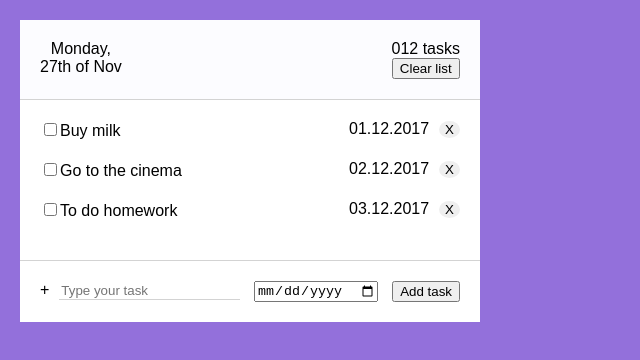
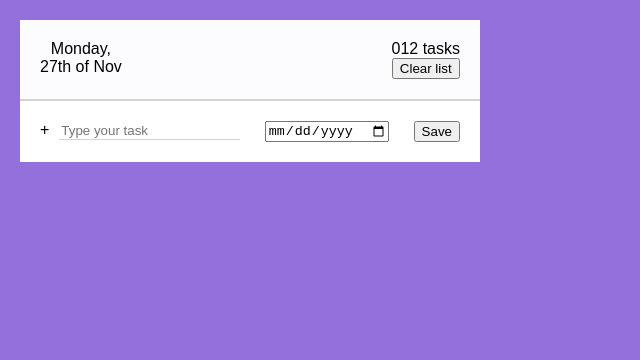
Before and after one commit to AlenaDmit/react-first-app, a React app: page /#/edit in a window 1280 px wide. Before the commit this address led to /. Shown: the top 360 px of the page, without its empty margins (0-640 px from the left). Built offline with nearby package versions, Linux system fonts and the light colour scheme.

Commit message:
router added

```diff
--- a/package.json
+++ b/package.json
@@ -38,6 +38,7 @@
     "react-dom": "^16.1.1",
     "react-hot-loader": "^3.1.3",
     "react-redux": "^5.0.6",
+    "react-router-dom": "^4.2.2",
     "redux": "^3.7.2",
     "style-loader": "0.19.0",
     "sw-precache-webpack-plugin": "0.11.4",
--- a/src/App.js
+++ b/src/App.js
@@ -1,7 +1,8 @@
 import React from 'react';
+import { HashRouter, Route } from 'react-router-dom';
 
-import TaskListContainer from './containers/TaskListContainer';
-import AddNewTaskContainer from './containers/AddNewTaskContainer';
+
+import Main from './components/Main/Main';
 import HeaderContainer from './containers/HeaderContainer';
 
 import './App.css';
@@ -9,11 +10,10 @@ import './App.css';
 
 function App() {
     return (
-        <div className="App">
-            <HeaderContainer/>
-            <TaskListContainer/>
-            <AddNewTaskContainer/>
-        </div>
+            <div className="App">
+                <HeaderContainer/>
+                <Main/>
+            </div>
     );
 }
 
--- /dev/null
+++ b/src/components/EditTask/EditTask.jsx
@@ -0,0 +1,19 @@
+import React from 'react';
+
+function EditTask() {
+    return (
+        <div className="AddNewTask-container">
+            <div className="input-container">
+                <input
+                    className="AddNewTask-input"
+                    type="text"
+                    name="title"
+                    placeholder="Type your task"/>
+            </div>
+            <input type="date" name="deadline"/>
+            <button className="AddNewTask-btn-add" >Save</button>
+        </div>
+    )
+}
+
+export default EditTask;
--- /dev/null
+++ b/src/components/Main/Main.jsx
@@ -0,0 +1,22 @@
+import React from 'react';
+import {Switch, Route} from 'react-router-dom';
+
+import EditTask from '../../components/EditTask/EditTask';
+import NotFound from '../../components/NotFound/NotFound';
+import TaskListContainer from '../../containers/TaskListContainer';
+import AddNewTaskContainer from '../../containers/AddNewTaskContainer';
+
+
+function Main() {
+    return (
+        <Switch>
+            <Route exact path="/" component={TaskListContainer}/>
+            <Route path="/add" component={AddNewTaskContainer}/>
+            <Route path="/edit" component={EditTask}/>
+            <Route path="*" component={NotFound}/>
+        </Switch>
+
+    );
+}
+
+export default Main;
--- /dev/null
+++ b/src/components/NotFound/NotFound.jsx
@@ -0,0 +1,9 @@
+import React from 'react';
+
+function NotFound() {
+    return (
+        <h1>404 error</h1>
+    )
+}
+
+export default NotFound;
--- a/src/components/Task/Task.css
+++ b/src/components/Task/Task.css
@@ -20,7 +20,7 @@
     margin: 0 10px 0 0;
 }
 
-.task-btn-delete {
+.task-btn-delete, .task-btn-edit {
     display: inline-block;
     border-radius: 50%;
     border: none;
--- a/src/components/Task/Task.jsx
+++ b/src/components/Task/Task.jsx
@@ -1,4 +1,5 @@
 import React, { Component } from 'react';
+import { Link } from 'react-router-dom';
 
 import './Task.css';
 
@@ -35,6 +36,7 @@ class Task extends Component {
             </div>
             <div className="task-info">
                 <div className="task-deadline">{this.props.deadline}</div>
+                <button className="task-btn-edit"><Link to="/edit">E</Link></button>
                 <button className="task-btn-delete" onClick={this.handleDelete}>X</button>
             </div>
         </div>)
--- a/src/components/TaskList/TaskList.jsx
+++ b/src/components/TaskList/TaskList.jsx
@@ -35,9 +35,12 @@ export default class TaskList extends Component {
             </li>
         );
         return (
-            <ul className="taskList-container">
-                {listItems}
-            </ul>
+            <div>
+                <ul className="taskList-container">
+                    {listItems}
+                </ul>
+                <div className=""></div>
+            </div>
         );
     }
 }
--- a/src/index.js
+++ b/src/index.js
@@ -11,15 +11,19 @@ import App from './App';
 import './App.css';
 
 
+import { HashRouter, Route } from 'react-router-dom';
 const store = createStore(reducer, state);
 
 const render = Component => {
     ReactDOM.render(
+        <HashRouter>
         <AppContainer>
-            <Provider store={store}>
-                <Component/>
-            </Provider>
-        </AppContainer>,
+
+                <Provider store={store}>
+                    <Component/>
+                </Provider>
+        </AppContainer>
+        </HashRouter>,
         document.getElementById('root')
     );
 };
```
Also changed, not shown: 1 other file (tests, documents, lock files or other folders).
